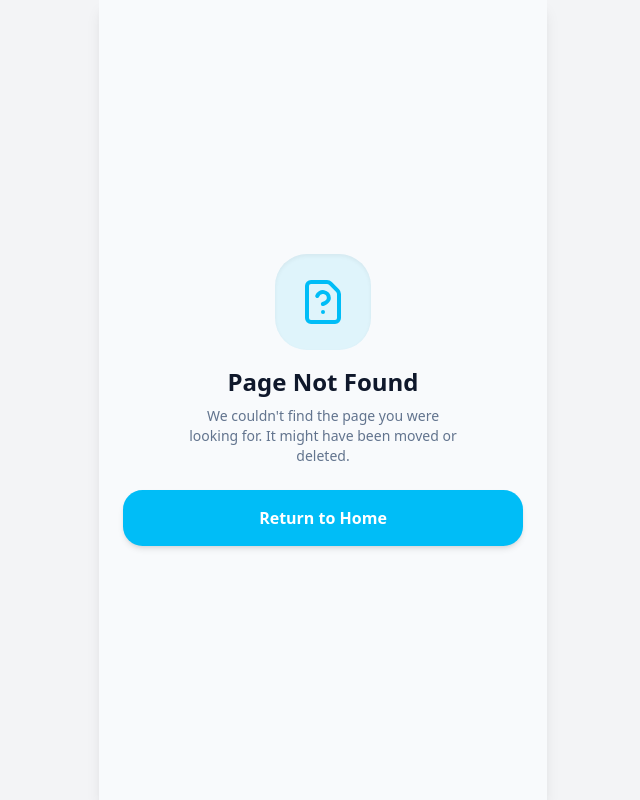
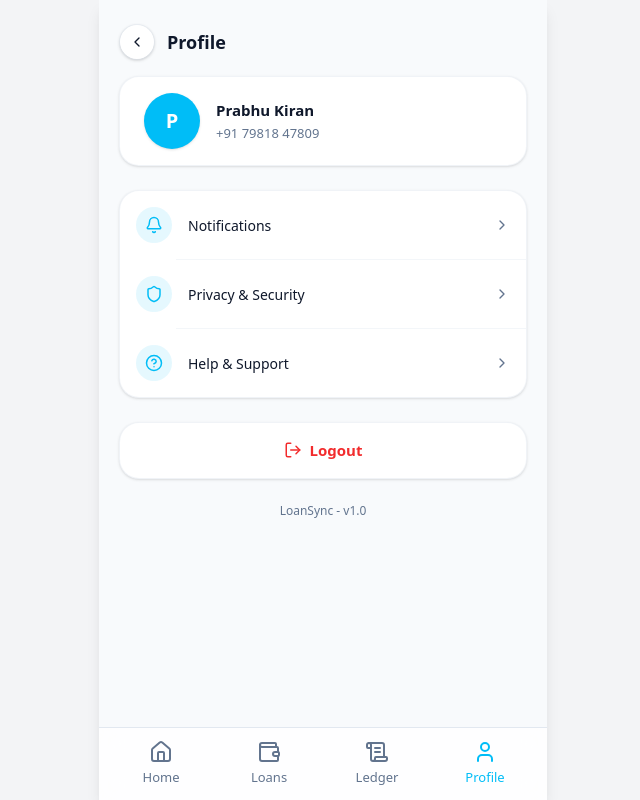
Before and after one commit to prabhukiran161/loansync, a React (Vite) app: page /profile in a window 1280 px wide. Before the commit this address had no page. Shown: the whole page, without its empty margins (317-957 px from the left). Built offline with nearby package versions, Linux system fonts and the light colour scheme.

Commit message:
Implement Profile Page

```diff
--- /dev/null
+++ b/src/components/ui/ProfileLink.tsx
@@ -0,0 +1,27 @@
+import { Link } from "@tanstack/react-router";
+import { ChevronRight, type LucideIcon } from "lucide-react";
+
+export const ProfileLink = ({
+  to,
+  icon: Icon,
+  label,
+}: {
+  to: string;
+  icon: LucideIcon;
+  label: string;
+}) => {
+  return (
+    <Link
+      to={to}
+      className="p-4 flex items-center justify-between hover:bg-muted/50 transition-colors active:bg-muted"
+    >
+      <div className="flex items-center gap-4">
+        <div className="w-9 h-9 rounded-full bg-primary/10 text-primary flex items-center justify-center shrink-0">
+          <Icon size={18} />
+        </div>
+        <span className="font-medium text-[14px] text-foreground">{label}</span>
+      </div>
+      <ChevronRight size={16} className="text-muted-foreground" />
+    </Link>
+  );
+};
--- /dev/null
+++ b/src/constants/profileLinks.ts
@@ -0,0 +1,9 @@
+import type { LucideIcon } from "lucide-react";
+import { Bell, Shield, HelpCircle } from "lucide-react";
+
+export const PROFILE_LINKS: { to: string; icon: LucideIcon; label: string }[] =
+  [
+    { to: "/notifications", icon: Bell, label: "Notifications" },
+    { to: "/", icon: Shield, label: "Privacy & Security" },
+    { to: "/", icon: HelpCircle, label: "Help & Support" },
+  ];
--- a/src/routeTree.gen.ts
+++ b/src/routeTree.gen.ts
@@ -9,11 +9,17 @@
 // Additionally, you should also exclude this file from your linter and/or formatter to prevent it from being checked or modified.
 
 import { Route as rootRouteImport } from './routes/__root'
+import { Route as ProfileRouteImport } from './routes/profile'
 import { Route as NotificationsRouteImport } from './routes/notifications'
 import { Route as LoginRouteImport } from './routes/login'
 import { Route as LedgerRouteImport } from './routes/ledger'
 import { Route as IndexRouteImport } from './routes/index'
 
+const ProfileRoute = ProfileRouteImport.update({
+  id: '/profile',
+  path: '/profile',
+  getParentRoute: () => rootRouteImport,
+} as any)
 const NotificationsRoute = NotificationsRouteImport.update({
   id: '/notifications',
   path: '/notifications',
@@ -40,12 +46,14 @@ export interface FileRoutesByFullPath {
   '/ledger': typeof LedgerRoute
   '/login': typeof LoginRoute
   '/notifications': typeof NotificationsRoute
+  '/profile': typeof ProfileRoute
 }
 export interface FileRoutesByTo {
   '/': typeof IndexRoute
   '/ledger': typeof LedgerRoute
   '/login': typeof LoginRoute
   '/notifications': typeof NotificationsRoute
+  '/profile': typeof ProfileRoute
 }
 export interface FileRoutesById {
   __root__: typeof rootRouteImport
@@ -53,13 +61,14 @@ export interface FileRoutesById {
   '/ledger': typeof LedgerRoute
   '/login': typeof LoginRoute
   '/notifications': typeof NotificationsRoute
+  '/profile': typeof ProfileRoute
 }
 export interface FileRouteTypes {
   fileRoutesByFullPath: FileRoutesByFullPath
-  fullPaths: '/' | '/ledger' | '/login' | '/notifications'
+  fullPaths: '/' | '/ledger' | '/login' | '/notifications' | '/profile'
   fileRoutesByTo: FileRoutesByTo
-  to: '/' | '/ledger' | '/login' | '/notifications'
-  id: '__root__' | '/' | '/ledger' | '/login' | '/notifications'
+  to: '/' | '/ledger' | '/login' | '/notifications' | '/profile'
+  id: '__root__' | '/' | '/ledger' | '/login' | '/notifications' | '/profile'
   fileRoutesById: FileRoutesById
 }
 export interface RootRouteChildren {
@@ -67,10 +76,18 @@ export interface RootRouteChildren {
   LedgerRoute: typeof LedgerRoute
   LoginRoute: typeof LoginRoute
   NotificationsRoute: typeof NotificationsRoute
+  ProfileRoute: typeof ProfileRoute
 }
 
 declare module '@tanstack/react-router' {
   interface FileRoutesByPath {
+    '/profile': {
+      id: '/profile'
+      path: '/profile'
+      fullPath: '/profile'
+      preLoaderRoute: typeof ProfileRouteImport
+      parentRoute: typeof rootRouteImport
+    }
     '/notifications': {
       id: '/notifications'
       path: '/notifications'
@@ -107,6 +124,7 @@ const rootRouteChildren: RootRouteChildren = {
   LedgerRoute: LedgerRoute,
   LoginRoute: LoginRoute,
   NotificationsRoute: NotificationsRoute,
+  ProfileRoute: ProfileRoute,
 }
 export const routeTree = rootRouteImport
   ._addFileChildren(rootRouteChildren)
--- a/src/routes/ledger.tsx
+++ b/src/routes/ledger.tsx
@@ -12,7 +12,7 @@ export const Route = createFileRoute("/ledger")({
 function Ledger() {
   return (
     <MobileShell>
-      <div className="h-full flex flex-col">
+      <div className="min-h-full flex flex-col">
         <ScreenHeader title="Ledger" />
         {transactions.length === 0 ? (
           <div className="flex-1 flex flex-col items-center justify-center text-muted-foreground opacity-60">
--- /dev/null
+++ b/src/routes/profile.tsx
@@ -0,0 +1,59 @@
+import { MobileShell } from "@/components/MobileShell";
+import { ScreenHeader } from "@/components/ScreenHeader";
+import { createFileRoute, Link } from "@tanstack/react-router";
+import { currentUser } from "@/lib/mockData";
+import { ProfileLink } from "@/components/ui/ProfileLink";
+import { PROFILE_LINKS } from "@/constants/profileLinks";
+import { LogOut } from "lucide-react";
+
+export const Route = createFileRoute("/profile")({
+  component: Profile,
+});
+
+function Profile() {
+  return (
+    <MobileShell>
+      <div className="min-h-full flex flex-col">
+        <ScreenHeader title="Profile" />
+        <div className="px-5 mt-2">
+          {/* Identity Section */}
+          <div className="flex gap-4 items-center mb-6 bg-card px-6 py-4 shadow-sm rounded-xl border border-border/50">
+            <div className="w-14 h-14 bg-primary text-primary-foreground rounded-full flex justify-center items-center font-semibold text-xl shrink-0 shadow-sm">
+              {currentUser.name.charAt(0)}
+            </div>
+            <div>
+              <h2 className="text-[15px] text-foreground font-semibold ">
+                {currentUser.name}
+              </h2>
+              <p className="text-[13px] text-muted-foreground mt-0.5">
+                {currentUser.mobile}
+              </p>
+            </div>
+          </div>
+          {/* Group Section */}
+          <div className="bg-card rounded-[20px] shadow-sm border border-border/50 flex flex-col mb-6 overflow-hidden">
+            {PROFILE_LINKS.map((link, index) => (
+              <div key={index}>
+                <ProfileLink to={link.to} label={link.label} icon={link.icon} />
+                {index !== PROFILE_LINKS.length - 1 && (
+                  <div className="h-px bg-border/40 ml-14" />
+                )}
+              </div>
+            ))}
+          </div>
+          {/* Logout Section */}
+          <Link to="/login" className="mb-6 block">
+            <div className="bg-card rounded-[20px] p-4 shadow-sm border border-border/50 flex items-center justify-center gap-2 text-destructive hover:bg-red-50/50 transition-colors active:scale-[0.98]">
+              <LogOut size={18} />
+              <span className="font-semibold text-[15px]">Logout</span>
+            </div>
+          </Link>
+          {/* Version Section */}
+          <div className="text-center text-xs text-muted-foreground">
+            LoanSync - v1.0
+          </div>
+        </div>
+      </div>
+    </MobileShell>
+  );
+}
```
